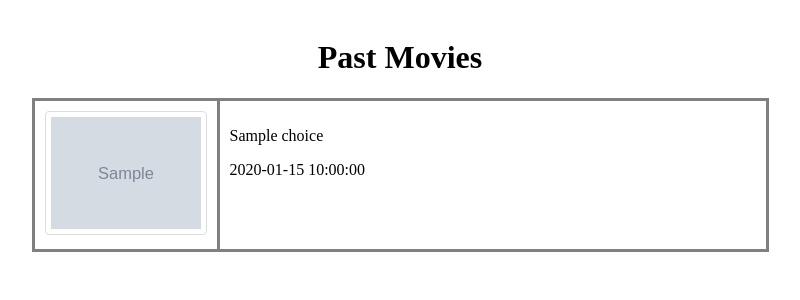
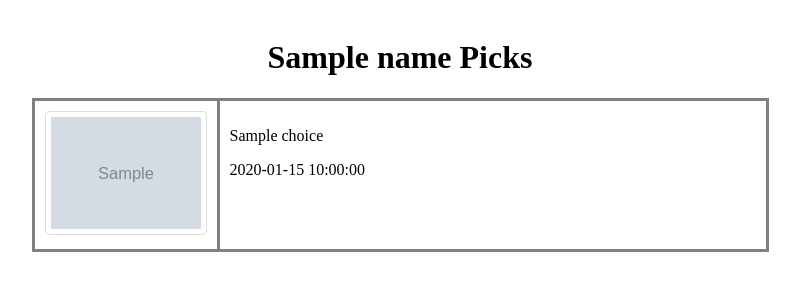
Before and after one commit to svirgilgood/movie-night, a FastAPI app: template templates/movies.html in a window 1280 px wide. Shown: the top 300 px of the page, without its empty margins (240-1040 px from the left). Run offline with FastAPI, Linux system fonts and the light colour scheme; the template is opened without the code that fills it: most values are stand-ins (such as "Sample title", 1, 10 or a date in 2020); grey boxes marked "Sample" are stand-in pictures; parts of the project's set-up code (start-up, migrations or seed data) failed here and were passed over.

Commit message:
adding a check for clicking on movies and no movies have been chose

```diff
--- a/src/movie_night/app.py
+++ b/src/movie_night/app.py
@@ -123,7 +123,11 @@ async def show_past_movies(request: Request, member_id: str, user=Depends(manage
     member_iri = ns.mno.term(f"data/_User_{member_id}")
     movie_choices = find_movies(user["user_node"], member_iri)
     print(movie_choices)
-    return templates.TemplateResponse(request, name="movies.html", context={"choices": movie_choices})
+    try:
+        name = movie_choices[0]["name"]
+        return templates.TemplateResponse(request, name="movies.html", context={"name": name, "choices": movie_choices})
+    except IndexError:
+        return RedirectResponse(url="/home")
 
 @app.get("/home")
 async def show_home(request: Request, user=Depends(manager)):
--- a/templates/movies.html
+++ b/templates/movies.html
@@ -31,7 +31,7 @@
   </head>
   <body>
     <div style="justify-content:center;align-items:center;display:grid; padding:10px;">
-      <h1 style="justify-self:center;">Past Movies</h1>
+      <h1 style="justify-self:center;">{{ name }} Picks</h1>
       {% for choice in choices %}
       <div class="container">
         <div class="image-column">
```
Also changed, not shown: src/movie_night/triplestore.py (+9 -2 lines).
